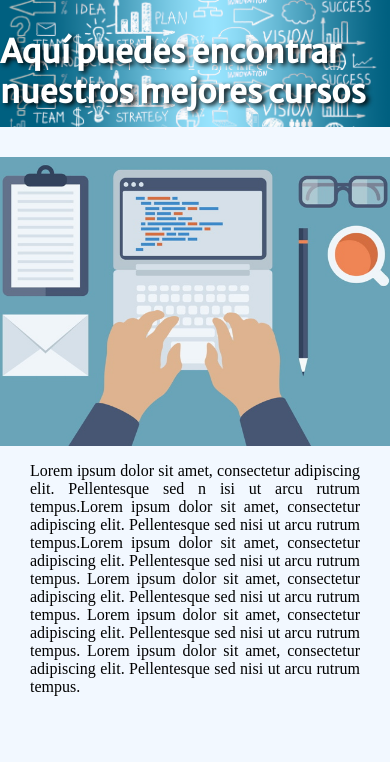
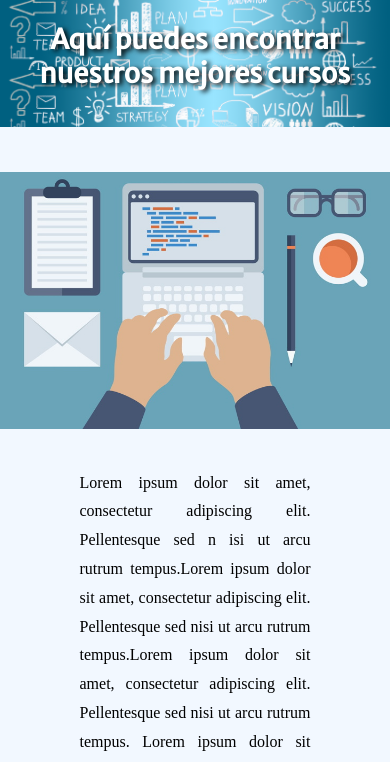
Before and after one commit to LuisMendoza7/Cool-Code, a plain HTML site: page home_user.html in a window 390 px wide. Shown: the part 47-809 px from the top of the page. Drawn offline with nearby package versions, Linux system fonts and the light colour scheme.

Commit message:
Modified home_user.html, Res and Style.css

```diff
--- a/Res.css
+++ b/Res.css
@@ -55,6 +55,10 @@ body {
   align-items: flex-start;
   flex-wrap: wrap;
 }
+
+.curses > .cursebox {
+  margin:  20px;
+}
 /*Body Section*/
 
 /*Title Section*/
--- a/Style.css
+++ b/Style.css
@@ -26,7 +26,6 @@ body {
   background-size: cover;
   background-repeat: no-repeat;
 }
-
 /*Home Section End*/
 
 /*Body Section(Used in all user pages)*/
@@ -46,7 +45,14 @@ body {
 }
 
 .resbox {
+  margin-top: 15px;
   padding: 30px;
+}
+
+.resbox p {
+  margin-top: 40px;
+  width: 70%;
+  line-height: 1.8;
 }
 
 .curses {
@@ -63,6 +69,10 @@ body {
 .cursetitle {
   font-family: "Oxygen", sans-serif;
   text-align: center;
+}
+
+#resimg {
+  width: 30em;
 }
 
 /*Show more button settings*/
@@ -152,7 +162,7 @@ body {
 footer {
   background-color: #C1D6E0;
   margin-left: auto;
-  width: 35%;
+  width: 19.5em;
   margin-right: auto;
   font-family: "Nunito", sans-serif;
 }
@@ -177,7 +187,7 @@ a {
 /*Tags Section End*/
 
 /*Responsive Section*/
-@media only screen and (max-width:1120px){
+@media only screen and (max-width:1024px){
   .log {
     margin: 0px;
     margin-bottom: 3rem;
@@ -193,11 +203,36 @@ a {
   .title {
     width: 65%;
   }
+
+  .ad {
+    width: 70%;
+    text-align: center;
+    padding-top: 25px;
+  }
 }
 
-@media only screen and (max-width: 680px) {
+@media only screen and (max-width: 720px) {
   .title {
     width: 75%;
   }
+
+  .ad {
+    width: 80%;
+  }
+
+  #resimg {
+    width: 25em;
+  }
+}
+
+@media only screen and (max-width: 480px) {
+  .ad {
+    font-size: 1.7em;
+    width: 95%;
+  }
+
+  .cursebox {
+    margin-bottom: 2em;
+  }
 }
 /*Responsive Section End*/
--- a/home_user.html
+++ b/home_user.html
@@ -23,7 +23,7 @@
      <div class="body">
        <section class="res">
          <div class="resbox">
-           <img width="450px" src="docs/images/banner2.jpg">
+           <img id="resimg" src="docs/images/banner2.jpg">
            <p>Lorem ipsum dolor sit amet, consectetur adipiscing elit. Pellentesque sed n
              isi ut arcu rutrum tempus.Lorem ipsum dolor sit amet, consectetur adipiscing elit.
              Pellentesque sed nisi ut arcu rutrum tempus.Lorem ipsum dolor sit amet, consectetur adipiscing elit.
```
